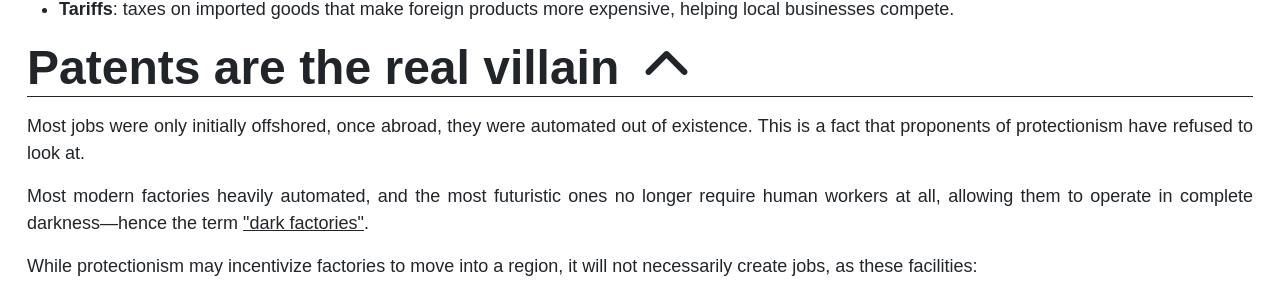
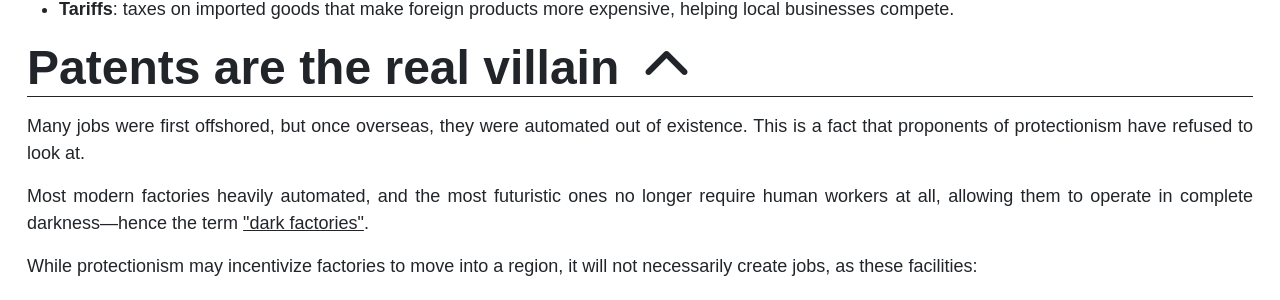
Before and after one commit to ErnestEnki/ernestenki.github.io, a Jekyll site: the page built from _articles/2025-03-20-protectionism_tariffs_jobs.html, in a window 1280 px wide and 900 px high, scrolled down 376 px. Shown: the part 144-444 px from the top of the window. Built offline with Jekyll 4.4.1, drawn with Linux system fonts in a browser that asks for light colours; some web fonts are replaced; comment, search, counter and statistics services are not loaded; some of the changed text lies outside the part shown.

Commit message:
Updating article on protectionism, and other minor improvements

```diff
--- a/_articles/2025-03-20-protectionism_tariffs_jobs.html
+++ b/_articles/2025-03-20-protectionism_tariffs_jobs.html
@@ -25,7 +25,7 @@ description: Tariffs and other protectionist measures are unlikely to succeed be
 
       <div>
 
-        <p>Most jobs were only initially offshored, once abroad, they were automated out of existence. This is a fact
+        <p>Many jobs were first offshored, but once overseas, they were automated out of existence. This is a fact
           that proponents of protectionism have refused to look at.</p>
 
 
--- a/_layouts/article.html
+++ b/_layouts/article.html
@@ -32,7 +32,7 @@ extra_head: '<link href="/css/article.css" rel="stylesheet" />'
 <hr />
 <footer>
   <h2>Participate!</h2>
-  <p>Question, comments, suggestions, constructive critisicm ? <a href="https://x.com/ErnestEnki" target="_blank">Reach
+  <p>Question, comments, suggestions, constructive criticism ? <a href="https://x.com/ErnestEnki" target="_blank">Reach
       out to me</a></p>
     </footer>
   <hr />
```
Also changed, not shown: other parts of _articles/2025-03-20-protectionism_tariffs_jobs.html (+5 -0 lines), index.html (+4 -3 lines).
